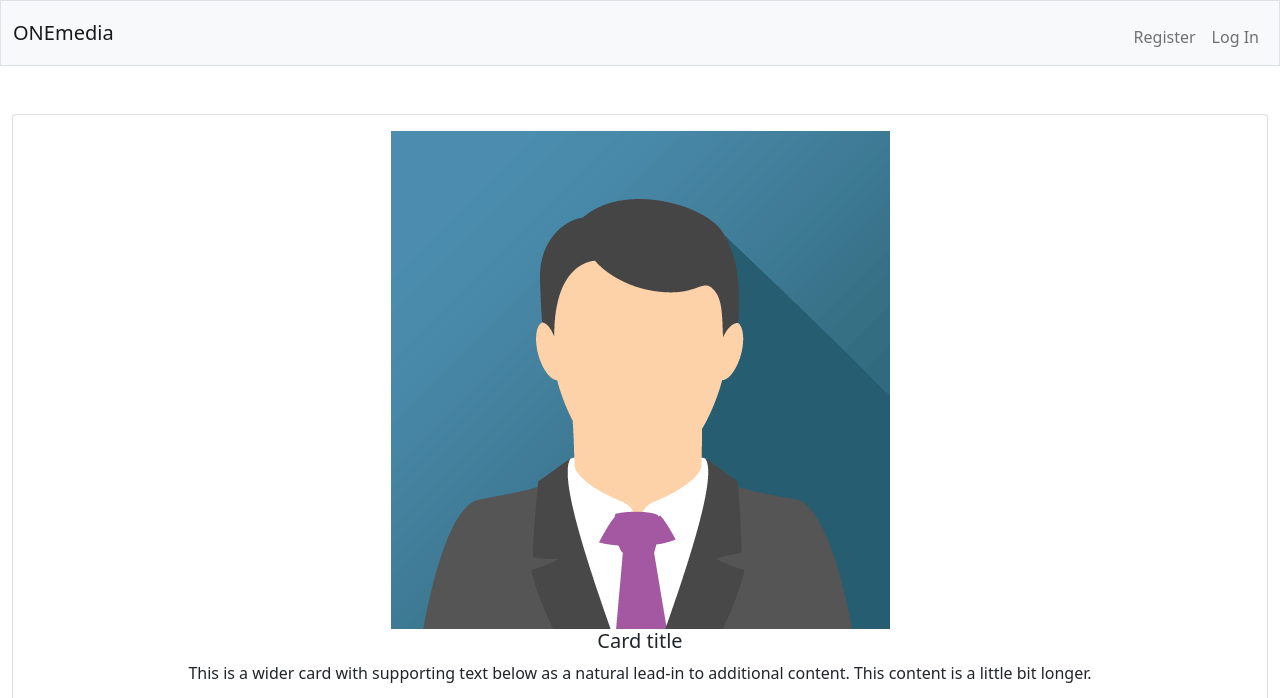
After one commit to Melpher/CS50_fp, a Flask app: template templates/homepage.html in a window 1280 px wide. The commit adds this page. Shown: the top 698 px of the page. Run offline with Flask 3, Linux system fonts and the light colour scheme; the template is opened without the code that fills it, so the values that code supplies are empty; some libraries are stand-ins or nearby versions.

Commit message:
setting up homepage

```diff
--- a/app.py
+++ b/app.py
@@ -33,10 +33,7 @@ def after_request(response):
 @login_required
 def index():
     """Show portfolio of stocks"""
-    row = db.execute("SELECT * FROM account WHERE user = ?", session["user_id"])
-    cash = db.execute("SELECT cash FROM users WHERE id = ?", session["user_id"])
-
-    return render_template("index.html", account=row, cash=cash[0]["cash"])
+    return render_template("homepage.html")
 
 @app.route("/login", methods=["GET", "POST"])
 def login():
@@ -131,4 +128,4 @@ def register():
 
     # User reached route via GET (as by clicking a link or via redirect)
     else:
-        return render_template("register.html")
+        return render_template("signup.html")
--- /dev/null
+++ b/templates/homepage.html
@@ -0,0 +1,23 @@
+{% extends "layout.html" %}
+
+{% block title %}
+    Homepage
+{% endblock %}
+
+{% block main %}
+
+
+<div class="card">
+    <div class="card-body">
+      <img src="img_avatar.png" alt="Avatar" class="avatar">
+      <h5 class="card-title"> Card title</h5>
+      <p class="card-text">This is a wider card with supporting text below as a natural lead-in to additional content. This content is a little bit longer.</p>
+    </div>
+    <iframe width="500" height="300" src="https://www.youtube.com/embed/fuhE6PYnRMc" title="YouTube video player" frameborder="0" allow="accelerometer;clipboard-write; encrypted-media; gyroscope; picture-in-picture; web-share" allowfullscreen>
+
+    </iframe>
+    <div class="card-body">
+        <p class="card-text"><small class="text-muted"><img src="img_avatar.png" alt="Avatar" class="avatar">Last updated 3 mins ago</small></p>
+    </div>
+  </div>
+{% endblock %}
```
Also changed, not shown: static/style.css (+7 -0 lines), templates/signup.html (added, +20 -0 lines), templates/img_avatar.png (added).
